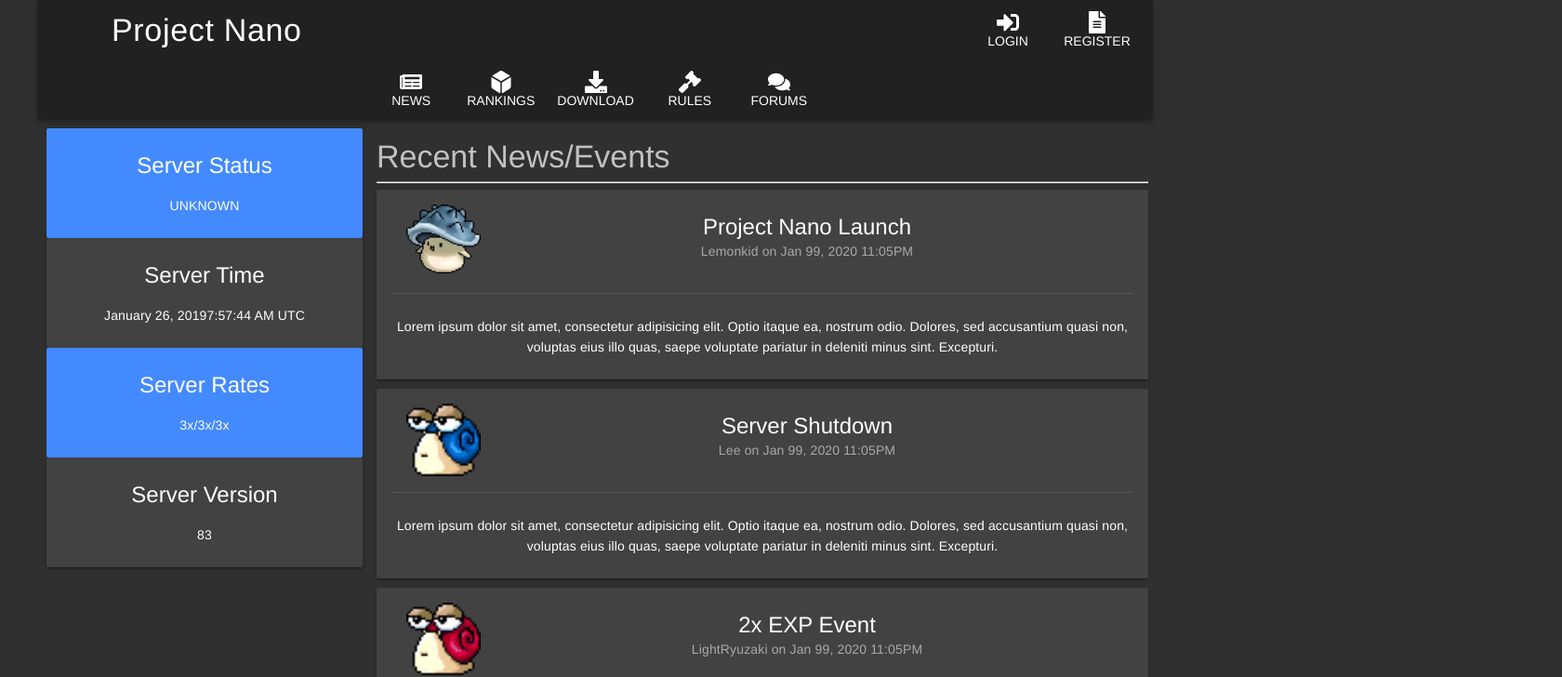
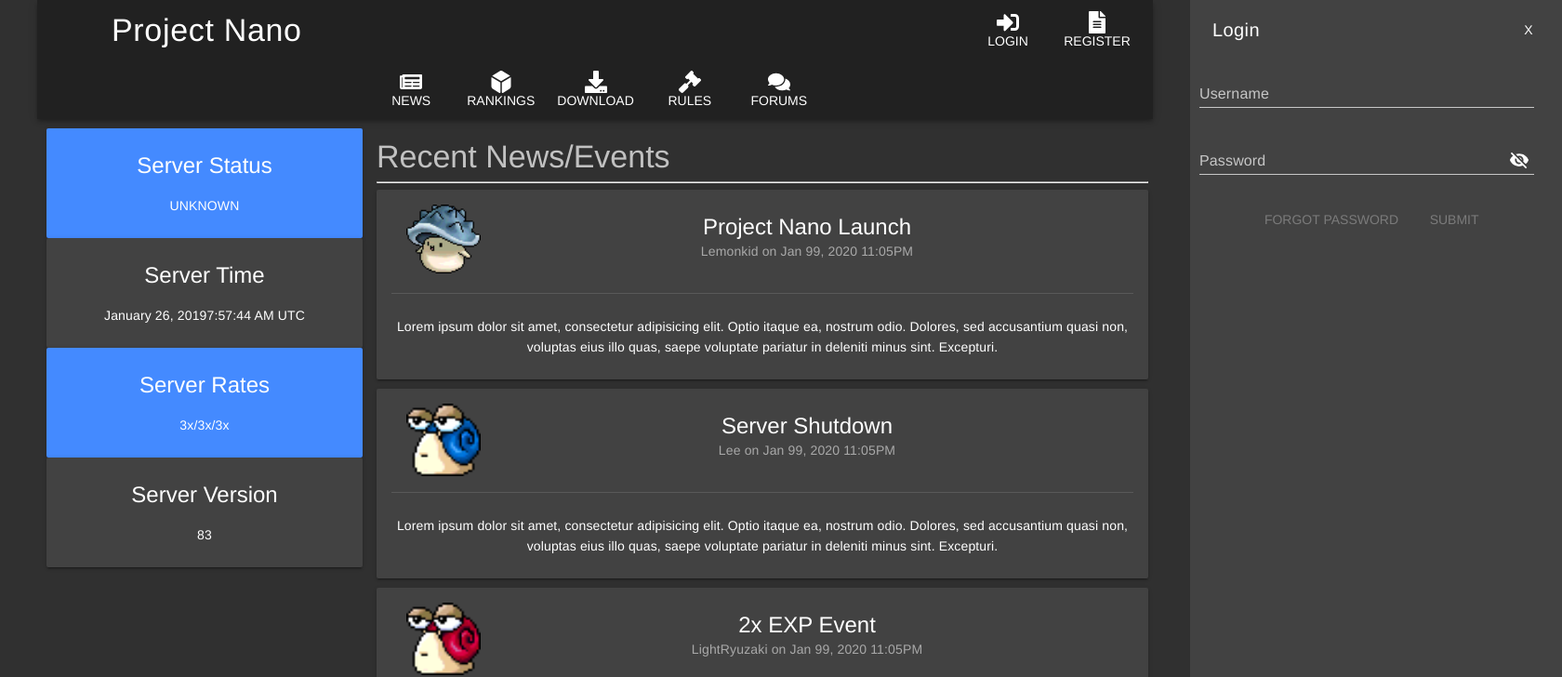
Before and after one commit to minimucho1/pnsite, a Vue app: page / in a window 1280 px wide. Shown: the top 728 px of the page at 93% size, 1680 px wide, since content can reach past the window. Built offline with nearby package versions, Linux system fonts and the light colour scheme.

Commit message:
JR | Create Login drawer

```diff
--- a/src/App.vue
+++ b/src/App.vue
@@ -1,6 +1,7 @@
 <template>
   <div id="app">
-    <Header />
+    <Header v-on:update:isOpen="isOpen = $event" />
+    <LoginDrawer v-bind:isOpen.sync="isOpen" v-on:update:isOpen="isOpen = $event" />
     <div class="md-layout">
       <div class="md-layout-item md-size-35 md-large-size-30 md-xlarge-size-25 md-small-size-100">
         <Sidebar />
@@ -15,10 +16,16 @@
 <script>
 import Header from '@/components/Header';
 import Sidebar from '@/components/Sidebar';
+import LoginDrawer from '@/components/drawer/LoginDrawer';
 
 export default {
   name: 'App',
-  components: { Header, Sidebar },
+  components: { Header, Sidebar, LoginDrawer },
+  data() {
+    return {
+      isOpen: false
+    }
+  },
 };
 </script>
 
--- a/src/components/Header.vue
+++ b/src/components/Header.vue
@@ -4,7 +4,7 @@
       <div class="md-toolbar-row md-toolbar-offset">
         <span class="md-display-1">Project Nano</span>
         <div class="md-toolbar-section-end">
-          <md-button class="button-icon-text">
+          <md-button class="button-icon-text" @click="openSideDrawer">
             <md-icon md-src="/static/sign-in-alt-solid.svg"></md-icon>
             <div>Login</div>
           </md-button>
@@ -38,6 +38,11 @@
 <script>
 export default {
   name: 'Header',
+  methods: {
+    openSideDrawer: function(event) {
+      this.$emit('update:isOpen', true);
+    },
+  }
 };
 </script>
 
--- /dev/null
+++ b/src/components/drawer/LoginDrawer.vue
@@ -0,0 +1,55 @@
+<template>
+  <md-drawer class="md-right" :md-active.sync="isOpen" v-on:md-closed="emitCloseDrawer">
+    <md-toolbar class="md-transparent" md-elevation="0">
+      <span class="md-title">Login</span>
+      <div class="md-toolbar-section-end">
+        <md-button class="md-icon-button" @click="emitCloseDrawer">
+          X
+        </md-button>
+      </div>
+    </md-toolbar>
+
+    <md-field required>
+      <label>Username</label>
+      <md-input v-model="username"></md-input>
+    </md-field>
+    <md-field required>
+      <label>Password</label>
+      <md-input v-model="password" type="password"></md-input>
+    </md-field>
+
+    <md-button disabled>
+      Forgot Password
+    </md-button>
+    <md-button disabled>
+      Submit
+    </md-button>
+  </md-drawer>
+</template>
+
+<script>
+export default {
+  name: 'LoginDrawer',
+  props: {
+    isOpen: Boolean
+  },
+  data() {
+    return {
+      username: '',
+      password: '',
+    }
+  },
+  methods: {
+    emitCloseDrawer() {
+      this.$emit('update:isOpen', false);
+    }
+  },
+}
+</script>
+
+<style scoped>
+.md-field {
+  width: 90%;
+  margin-left: 10px;
+}
+</style>
```
